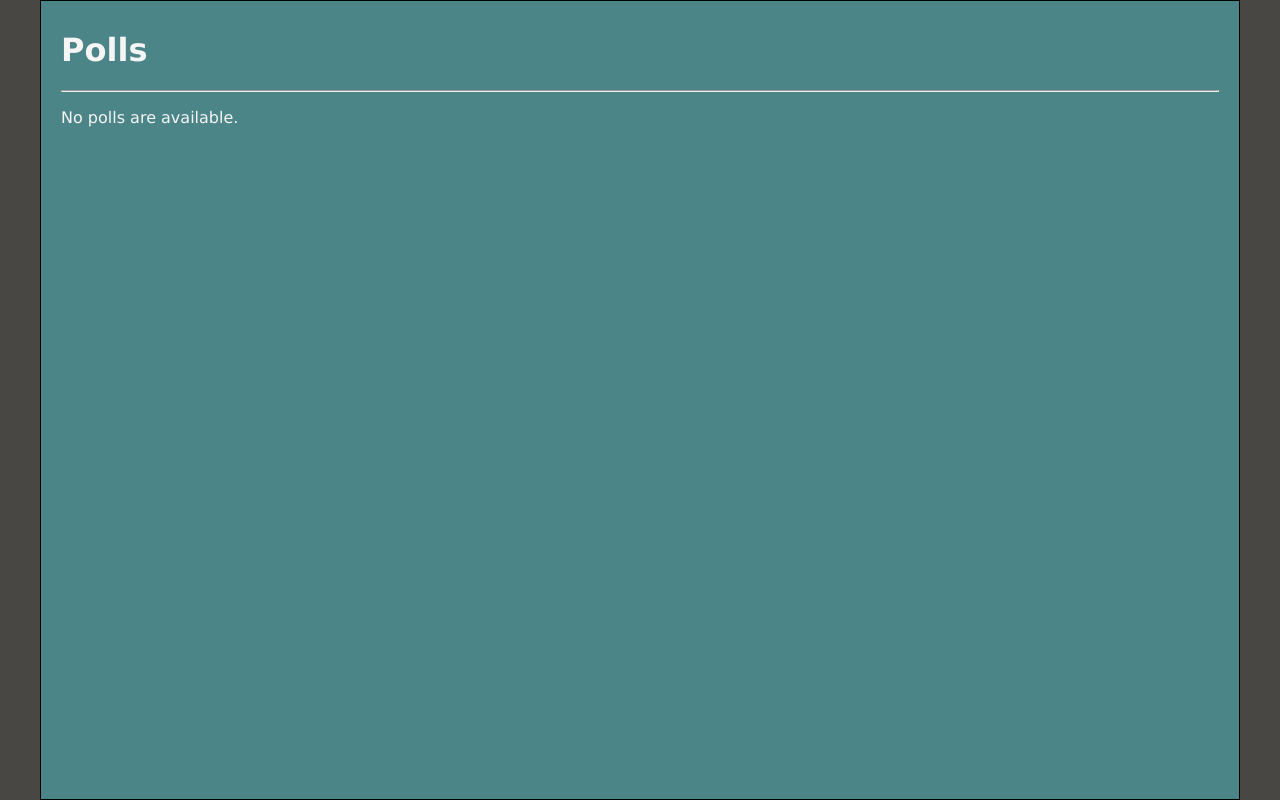
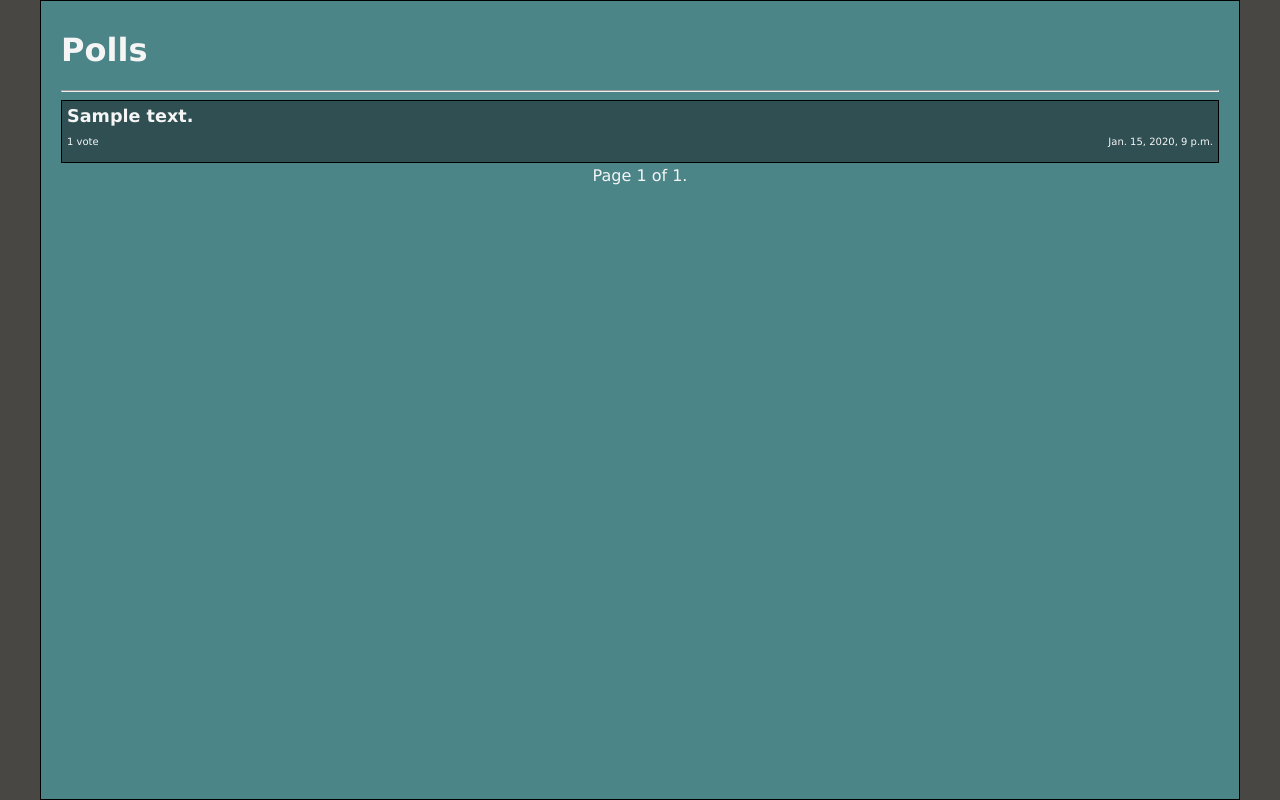
Before and after one commit to Rokudoku/Django-Strawpoll-WebApp, a Django app: page /polls/ in a window 1280 px wide. Shown: the part 140-940 px from the top of the page. Run offline with Django 3.2, Linux system fonts and the light colour scheme; tables that the repository leaves empty hold one stand-in row (values such as "Sample post"); some libraries are stand-ins or nearby versions.

Commit message:
Have basic pagination.
Lining up the prev/next/current is the challenge at the moment. Thinking of using '<' '>' buttons.

```diff
--- a/polls/static/polls/css/style.css
+++ b/polls/static/polls/css/style.css
@@ -121,6 +121,23 @@ MODULE
     float: left;
 }
 
+.pagination {
+    display: flex;
+    justify-content: space-between;
+}
+.pagination-current {
+    text-align: center;
+    /*width: 200px;*/
+}
+.pagination-next {
+    text-align: right;
+    /*width: 200px;*/
+}
+.pagination-prev {
+    text-align: left;
+    /*width: 200px;*/
+}
+
 .result {
     background-color: cornflowerblue;
 }
--- a/polls/templates/polls/index.html
+++ b/polls/templates/polls/index.html
@@ -15,6 +15,29 @@
                     <p class="question-text-right">{{ question.pub_date }}</p>
                 </a>
             {% endfor %}
+            {% if is_paginated %}
+                <div class="pagination">
+                    <div class="pagination-prev">
+                        {% if page_obj.has_previous %}
+                            <a href="?page=1">&laquo; first</a>
+                            <a href="?page={{ page_obj.previous_page_number }}">previous</a>
+                        {% endif %}
+                    </div>
+                    <div class="pagination-current">
+                        Page {{ page_obj.number }} of {{ page_obj.paginator.num_pages }}.
+                    </div>
+                    <div class="pagination-next">
+                        {% if page_obj.has_next %}
+                            <a href="?page={{ page_obj.next_page_number }}">next</a>
+                            <a href="?page={{ page_obj.paginator.num_pages }}">last &raquo;</a>
+                        {% endif %}
+                    </div>
+                </div>
+            {% else %}
+                <div class="pagination-current">
+                    Page 1 of 1.
+                </div>
+            {% endif %}
         {% else %}
             <p>No polls are available.</p>
         {% endif %}
--- a/polls/views.py
+++ b/polls/views.py
@@ -9,15 +9,14 @@ from .models import Choice, Question
 class IndexView(generic.ListView):
     template_name = 'polls/index.html'
     context_object_name = 'latest_question_list'
+    paginate_by = 5
 
     def get_queryset(self):
         """
         Return the last five published questions (not including those set to be
         published in the future).
         """
-        return Question.objects.filter(
-            pub_date__lte=timezone.now()
-        ).order_by('-pub_date')[:5]
+        return Question.objects.all().order_by('-pub_date')
 
 
 class DetailView(generic.DetailView):
```
